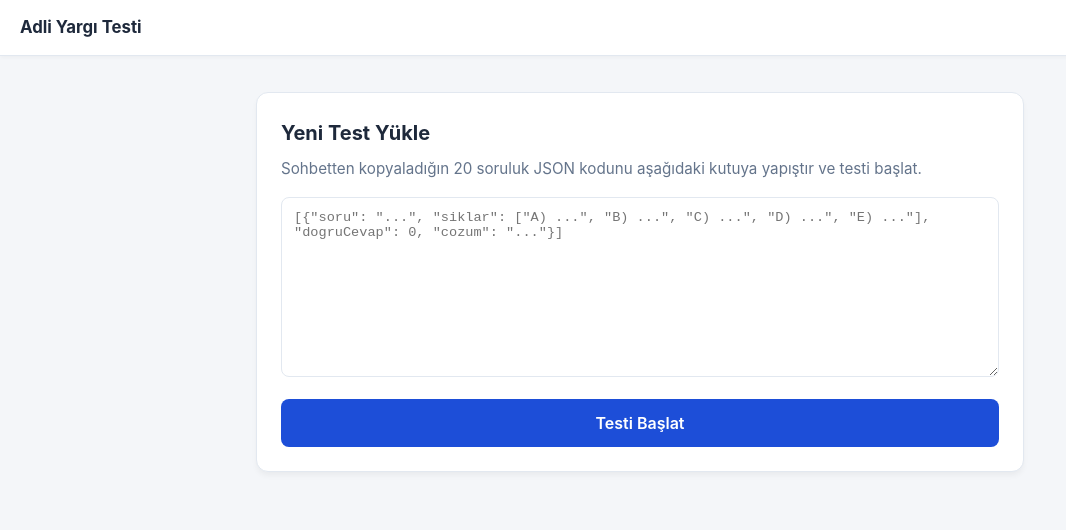
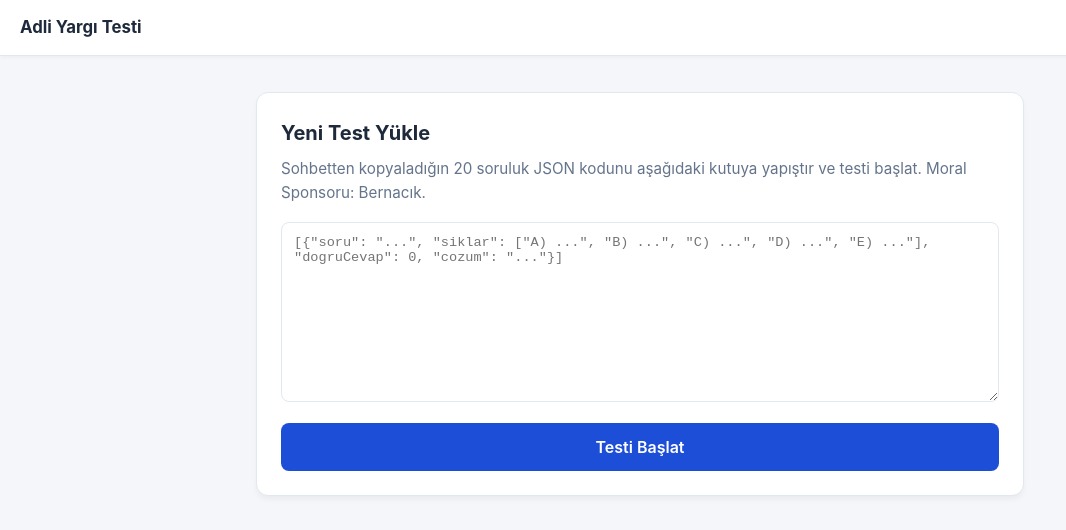
Before and after one commit to rom-19/hakimlik-test, a plain HTML site: page index.html in a window 1280 px wide. Shown: the whole page, without its empty margins (0-1066 px from the left). Drawn offline with Linux system fonts and the light colour scheme.

```diff
--- a/index.html
+++ b/index.html
@@ -444,7 +444,7 @@
         <!-- JSON Yükleme Alanı -->
         <div class="setup-card" id="setupScreen">
             <h2>Yeni Test Yükle</h2>
-            <p>Sohbetten kopyaladığın 20 soruluk JSON kodunu aşağıdaki kutuya yapıştır ve testi başlat.</p>
+            <p>Sohbetten kopyaladığın 20 soruluk JSON kodunu aşağıdaki kutuya yapıştır ve testi başlat. Moral Sponsoru: Bernacık.</p>
 
             <div class="error-msg" id="errorBox"></div>
 
```
